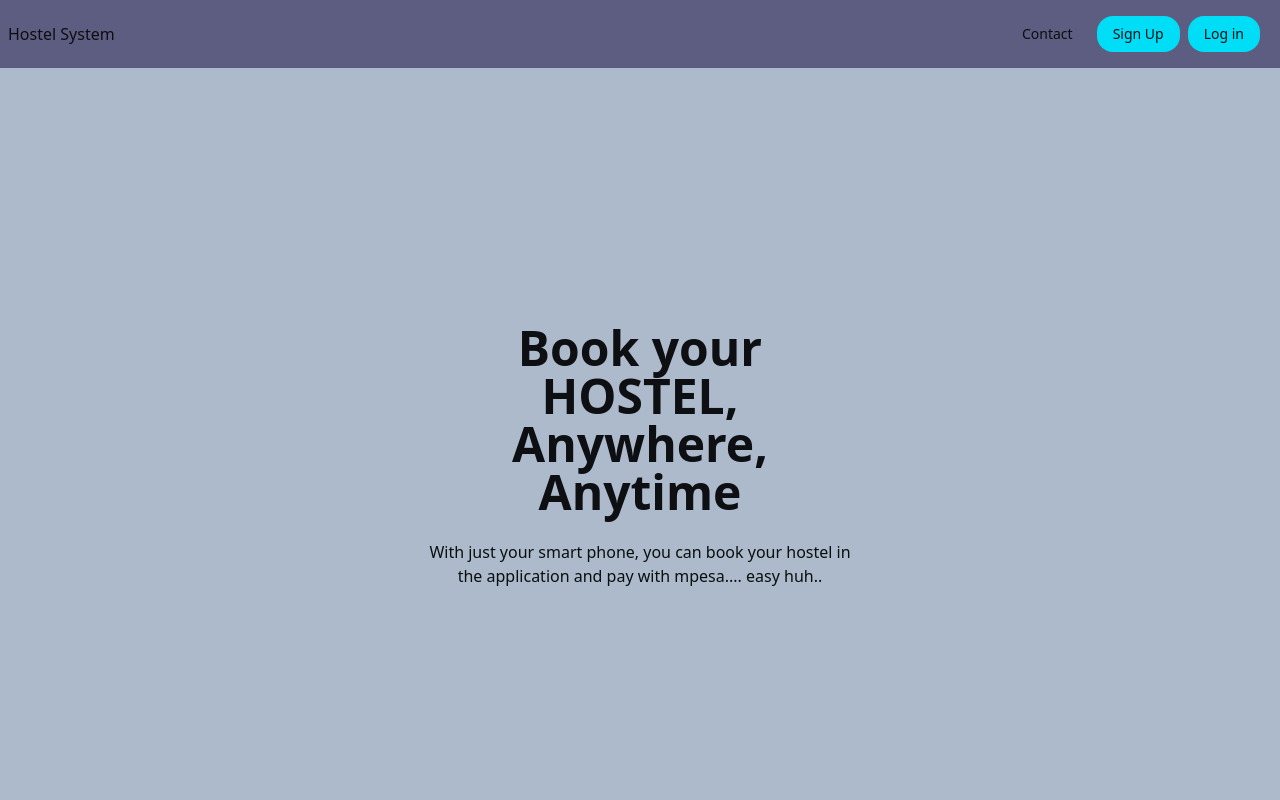
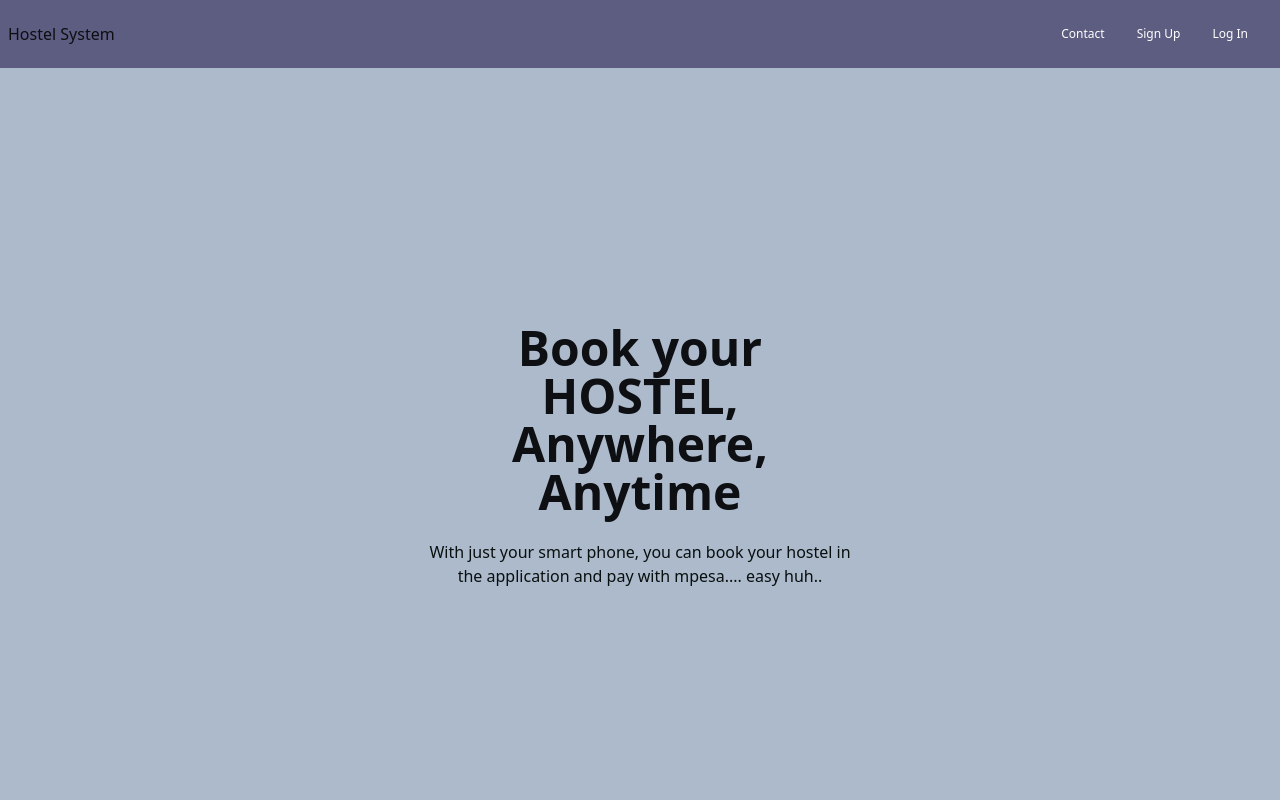
Before and after one commit to EvansMungai/UHBUI, an Angular app: page / in a window 1280 px wide. Shown: the top 800 px of the page. Built offline with nearby package versions, Linux system fonts and the light colour scheme.

Commit message:
Set navbar to be dynamic

```diff
--- a/components/elements/navbar/navbar.component.html
+++ b/components/elements/navbar/navbar.component.html
@@ -4,9 +4,12 @@
     </div>
     <div class="flex-none">
         <ul class="menu menu-horizontal">
-            <li class="mx-1"><a href="#footer">Contact</a></li>
+            <!-- <li class="mx-1"><a href="#footer">Contact</a></li>
             <li class="bg-accent rounded-box mx-1"><a href="/">Sign Up</a></li>
-            <li class="bg-accent rounded-box mx-1"><a href="/">Log in</a></li>
+            <li class="bg-accent rounded-box mx-1"><a href="/">Log in</a></li>     -->
+            @for (link of links; track $index) {
+                <li class="text-white text-[12px]"><a href="{{link.url}}">{{link.title}}</a></li>
+            }
         </ul>
     </div>
 </nav>
--- a/components/elements/navbar/navbar.component.ts
+++ b/components/elements/navbar/navbar.component.ts
@@ -1,4 +1,7 @@
 import { Component } from '@angular/core';
+import { Router, NavigationEnd } from '@angular/router';
+import { filter } from 'rxjs';
+import { LinkService } from '../../services/link.service';
 
 @Component({
   selector: 'app-navbar',
@@ -8,5 +11,10 @@ import { Component } from '@angular/core';
   styleUrl: './navbar.component.css'
 })
 export class NavbarComponent {
-
+  links: any[]= [];
+  constructor(private router: Router, private linkService: LinkService){}
+  ngOnInit(): void {
+    this.links = this.linkService.getLinks();
+    this.router.events.pipe(filter(event=> event instanceof NavigationEnd)).subscribe(()=> this.links = this.linkService.getLinks());
+  }
 }
```
